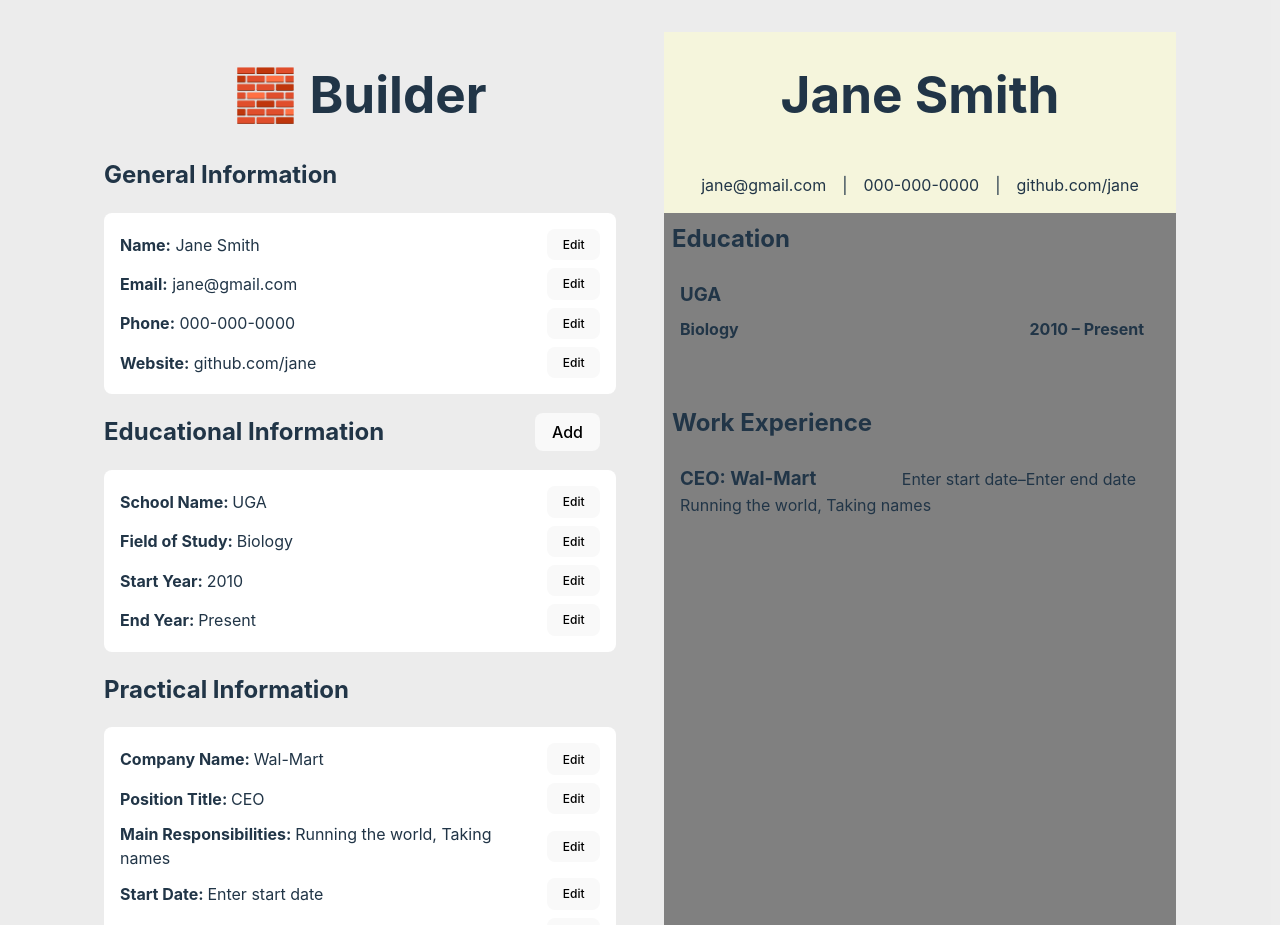
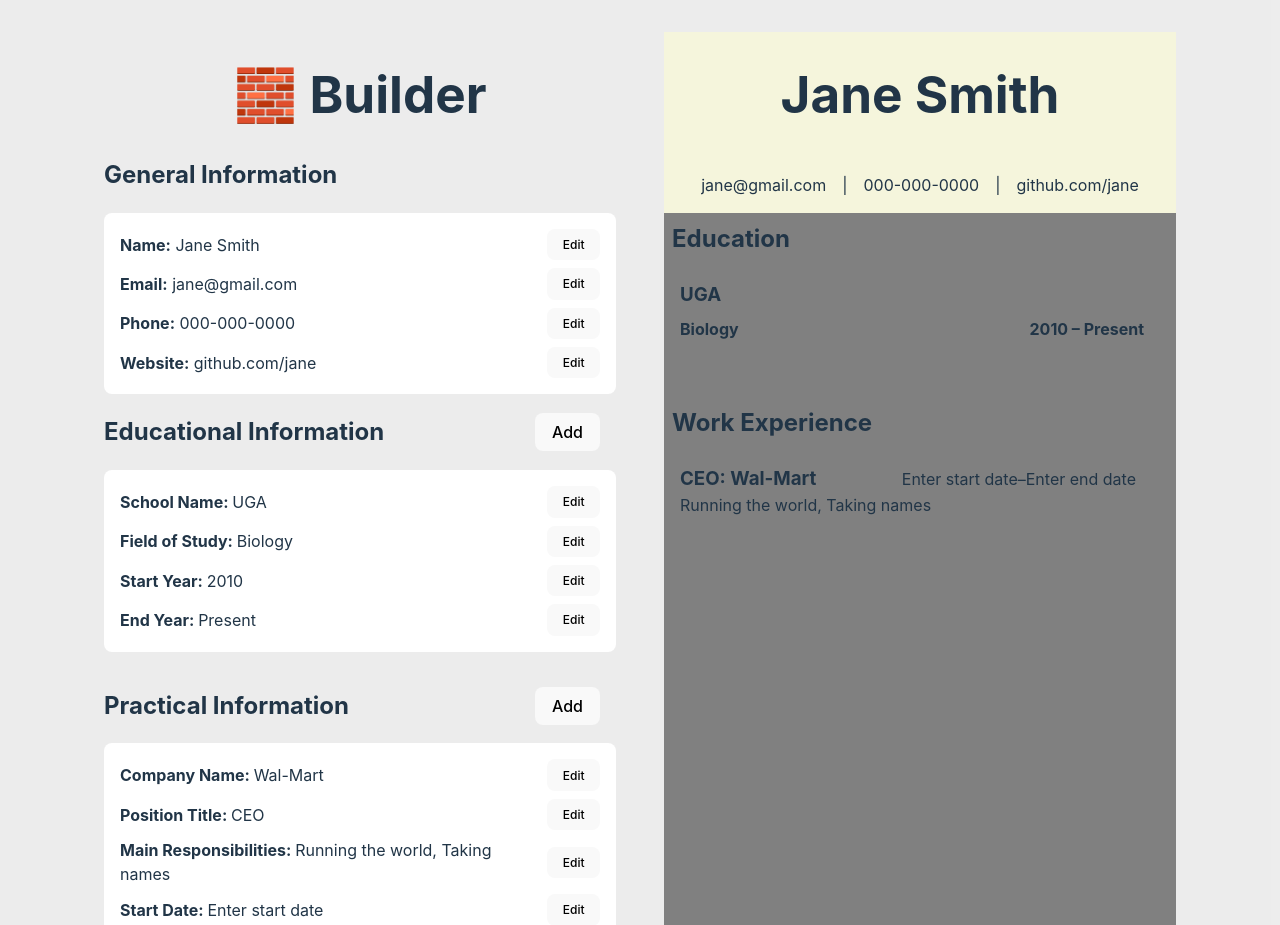
Before and after one commit to carisaelam/cv-app, a React (Vite) app: page / in a window 1280 px wide. Shown: the top 925 px of the page. Built offline with nearby package versions, Linux system fonts and the light colour scheme.

Commit message:
Add option to add practical experience

```diff
--- a/src/App.css
+++ b/src/App.css
@@ -26,24 +26,24 @@
   flex-direction: column;
 }
 
-.education__header__section {
+.education__header__section, .practical__header__section {
   display: flex;
   justify-content: space-between;
 }
 
-.education__header__section div {
+.education__header__section div, .practical__header__section div {
   display: flex;
   align-items: center;
   justify-content: center;
   padding-right: 1rem;
 }
 
-.education__header__section button {
+.education__header__section button, .practical__header__section button {
   padding: 0.5rem 1rem;
   margin: 0;
 }
 
-.education__header__section button p {
+.education__header__section button p, .practical__header__section button p {
   margin: 0;
   padding: 0;
 }
--- a/src/App.jsx
+++ b/src/App.jsx
@@ -22,13 +22,15 @@ function App() {
         endYear: 'Present',
       },
     ],
-    practical: {
+    practical: [
+      {
         companyName: 'Wal-Mart',
         positionTitle: 'CEO',
         mainResponsibilities: 'Running the world, Taking names',
         startDate: 'Enter start date',
         endDate: 'Enter end date',
       },
+    ],
   });
 
   const resumeRef = useRef();
@@ -59,6 +61,21 @@ function App() {
     }));
   };
 
+  const addPractical = () => {
+    const newPractical = {
+      companyName: 'Enter company name',
+      positionTitle: 'Enter position title',
+      mainResponsibilities: 'Enter main responsibilities',
+      startDate: 'Enter start date',
+      endDate: 'Enter end date',
+    };
+
+    setFormData((prevFormData) => ({
+      ...prevFormData,
+      practical: [...prevFormData.practical, newPractical],
+    }));
+  };
+
   return (
     <div className="body__container">
       <div className="edit__section">
@@ -67,8 +84,9 @@ function App() {
 
         <div className="education__header__section">
           <h2>Educational Information</h2>
-
-          <div><button onClick={addEducation}>Add</button></div>
+          <div>
+            <button onClick={addEducation}>Add</button>
+          </div>
         </div>
         {formData.educational.map((education, i) => (
           <Educational
@@ -79,7 +97,21 @@ function App() {
           />
         ))}
 
-        <Practical formData={formData.practical} setFormData={setFormData} />
+        <div className="practical__header__section">
+          <h2>Practical Information</h2>
+          <div>
+            <button onClick={addPractical}>Add</button>
+          </div>
+        </div>
+        {formData.practical.map((practical, i) => (
+          <Practical
+            key={i}
+            formData={practical}
+            setFormData={setFormData}
+            index={i}
+          />
+        ))}
+
       </div>
 
       <div className="resume__section" ref={resumeRef}>
--- a/src/components/Practical.css
+++ b/src/components/Practical.css
@@ -12,6 +12,7 @@ h2 {
   gap: 0.5rem;
   border-radius: 0.5rem;
   max-width: 30rem;
+  margin-bottom: 1rem;
 }
 
 .practical__details__container p {
--- a/src/components/Practical.jsx
+++ b/src/components/Practical.jsx
@@ -2,7 +2,7 @@
 import { useState } from 'react';
 import './Practical.css';
 
-export default function Practical({ formData, setFormData }) {
+export default function Practical({ formData, setFormData, index }) {
   const [isVisible, setIsVisible] = useState({
     companyName: false,
     positionTitle: false,
@@ -31,9 +31,19 @@ export default function Practical({ formData, setFormData }) {
     return titleStrings[string];
   }
 
+  function handleChange(field, value) {
+    setFormData((prev) => {
+      const updatedPractical = [...prev.practical];
+      updatedPractical[index][field] = value;
+      return {
+        ...prev,
+        practical: updatedPractical,
+      };
+    });
+  }
+
   return (
     <div>
-      <h2>Practical Information</h2>
       <div className="practical__details__container">
         {Object.keys(formData).map((field) => (
           <div className="practical__item__container" key={field}>
@@ -45,15 +55,7 @@ export default function Practical({ formData, setFormData }) {
               className="practical__input"
               placeholder={formData[field]}
               value={formData[field]}
-              onChange={(e) =>
-                setFormData((prev) => ({
-                  ...prev,
-                  practical: {
-                    ...prev.practical,
-                    [field]: e.target.value,
-                  },
-                }))
-              }
+              onChange={(e) => handleChange(field, e.target.value)}
               hidden={!isVisible[field]}
             />
             <button
--- a/src/components/Resume.jsx
+++ b/src/components/Resume.jsx
@@ -39,24 +39,26 @@ export default function Resume({ formData }) {
       {/* Practical Information Section */}
       <div className="experience__container">
         <h2>Work Experience</h2>
-        <div className="practical__container">
+
+        {formData.practical.map((practical, i) => (
+          <div className="practical__container" key={i}>
             <div className="practical__header">
               <div>
                 <h3>
-                {formData.practical.positionTitle}:{' '}
-                {formData.practical.companyName}
+                  {practical.positionTitle}: {practical.companyName}
                 </h3>
               </div>
               <div>
                 <p>
-                {formData.practical.startDate}–{formData.practical.endDate}
+                  {practical.startDate}–{practical.endDate}
                 </p>
               </div>
             </div>
             <div className="practical__info">
-            <p>{formData.practical.mainResponsibilities}</p>
+              <p>{practical.mainResponsibilities}</p>
             </div>
           </div>
+        ))}
       </div>
     </>
   );
```
Lines whose indentation alone changed are shown as unchanged.
